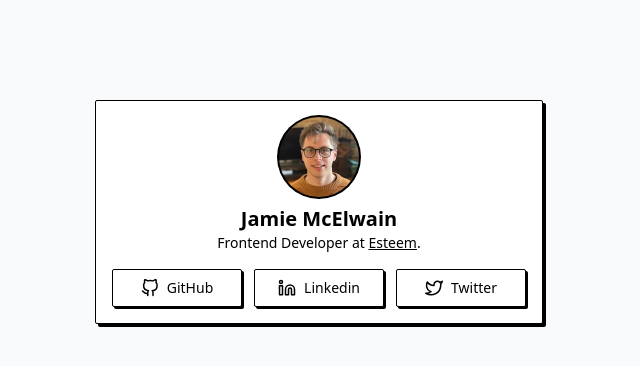
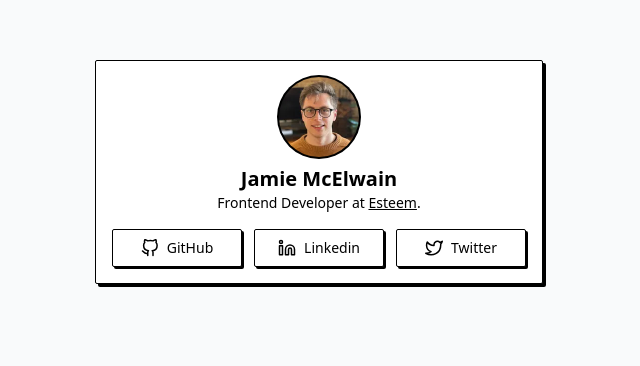
Before and after one commit to jgmcelwain/jmie.xyz, a Next.js app: page / in a window 1280 px wide. Shown: the part 188-554 px from the top of the page, without its empty margins (321-961 px from the left). Built offline with nearby package versions, Linux system fonts and the light colour scheme; a web font is replaced by a local one.

Commit message:
feat: pull up content a touch
perfectly centered looks... odd

```diff
--- a/pages/index.tsx
+++ b/pages/index.tsx
@@ -7,7 +7,7 @@ const Home: NextPage = () => {
   return (
     <div>
       <div className='flex items-start justify-center w-full h-full min-h-screen p-4 min-w-screen sm:items-center sm:p-0'>
-        <div className='relative w-full max-w-md'>
+        <div className='relative w-full max-w-md transform translate-0 sm:-translate-y-10'>
           <div className='relative z-20 w-full p-4 bg-white border border-black rounded-sm dark:bg-black dark:border-green-400'>
             <Bio />
 
```
